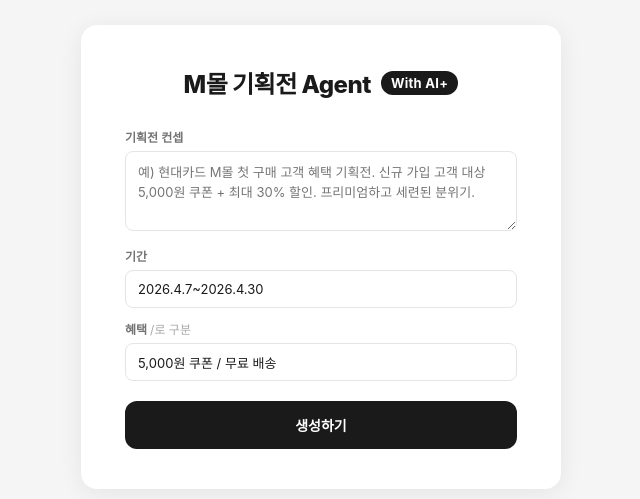
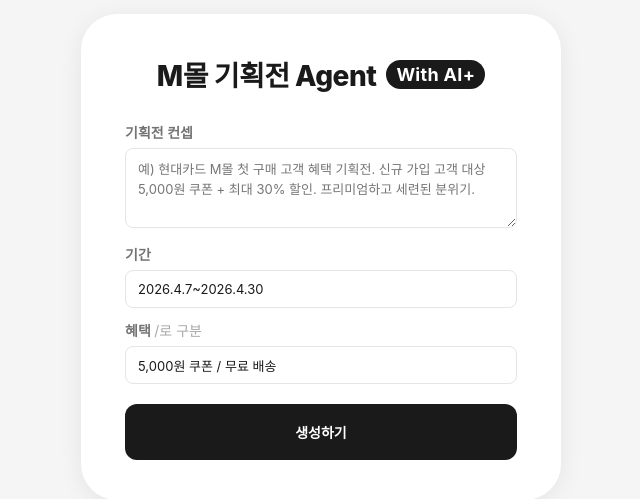
Before and after one commit to jun5354-max/mmall-builder, a React (Create React App) app: page / in a window 1280 px wide. Shown: the part 143-642 px from the top of the page, without its empty margins (319-959 px from the left). Built offline with nearby package versions, Linux system fonts and the light colour scheme.

Commit message:
fix: 초기 화면 UI - 박스 R36, 타이틀 28px, With AI+ 18px, 라벨 14px, 버튼 높이 56px

```diff
--- a/src/App.jsx
+++ b/src/App.jsx
@@ -266,11 +266,11 @@
   center: { flex:1, display:'flex', justifyContent:'center', alignItems:'flex-start', padding:24, overflowY:'auto', background:'#f5f5f5' },
   section: { marginBottom:24, paddingBottom:18, borderBottom:'1px solid #f0f0f0' },
   panelTitle: { fontSize:13, fontWeight:700, color:'#1a1a1a', marginBottom:12 },
-  label: { display:'block', fontSize:12, fontWeight:600, marginBottom:6, color:'rgba(0,0,0,0.55)', fontFamily:font },
+  label: { display:'block', fontSize:14, fontWeight:600, marginBottom:6, color:'rgba(0,0,0,0.55)', fontFamily:font },
   input: { width:'100%', padding:'10px 12px', borderRadius:8, border:'1px solid #e5e5e5', background:'#ffffff', color:'#1a1a1a', fontSize:13, outline:'none', fontFamily:font, boxSizing:'border-box' },
   textarea: { width:'100%', padding:'10px 12px', borderRadius:8, border:'1px solid #e5e5e5', background:'#ffffff', color:'#1a1a1a', fontSize:13, minHeight:60, resize:'vertical', outline:'none', fontFamily:font, boxSizing:'border-box', lineHeight:'20px' },
   colorChip: (active) => ({ width:24, height:24, borderRadius:6, border: active ? '2px solid #1a1a1a' : '2px solid #e5e5e5', cursor:'pointer', flexShrink:0 }),
-  genBtn: { width:'100%', padding:14, background:'#1a1a1a', color:'#fff', border:'none', borderRadius:12, fontSize:14, fontWeight:700, cursor:'pointer', fontFamily:font },
+  genBtn: { width:'100%', height:56, background:'#1a1a1a', color:'#fff', border:'none', borderRadius:12, fontSize:14, fontWeight:700, cursor:'pointer', fontFamily:font },
   modItem: (active) => ({ display:'flex', alignItems:'center', gap:6, padding:'8px 10px', marginBottom:3, backgroundColor: active ? '#f5f5f5' : 'transparent', borderRadius:10, cursor:'pointer', border: active ? '1px solid #e5e5e5' : '1px solid transparent' }),
   modName: { flex:1, fontSize:12, fontWeight:500, color:'#1a1a1a' },
   iconBtn: { padding:'4px 5px', background:'transparent', border:'none', cursor:'pointer', fontSize:13, color:'rgba(0,0,0,0.28)', borderRadius:4, display:'flex', alignItems:'center', justifyContent:'center' },
@@ -1084,10 +1084,10 @@
     {!hasGenerated ? (
       /* ── 랜딩: 중앙 카드 (탑바 없음) ── */
       <div style={{flex:1,display:'flex',alignItems:'center',justifyContent:'center',background:'#f5f5f5'}}>
-        <div style={{width:480,background:'#fff',borderRadius:16,padding:'40px 44px',boxShadow:'0 4px 24px rgba(0,0,0,0.07)'}}>
+        <div style={{width:480,background:'#fff',borderRadius:36,padding:'40px 44px',boxShadow:'0 4px 24px rgba(0,0,0,0.07)'}}>
           <div style={{display:'flex',alignItems:'center',justifyContent:'center',gap:10,marginBottom:28}}>
-            <span style={{fontSize:24,fontWeight:800,color:'#1a1a1a',letterSpacing:'-0.5px'}}>M몰 기획전 Agent</span>
-            <span style={{fontSize:13,fontWeight:700,color:'#fff',background:'#1a1a1a',borderRadius:20,padding:'4px 10px',letterSpacing:'0.3px'}}>With AI+</span>
+            <span style={{fontSize:28,fontWeight:800,color:'#1a1a1a',letterSpacing:'-0.5px'}}>M몰 기획전 Agent</span>
+            <span style={{fontSize:18,fontWeight:700,color:'#fff',background:'#1a1a1a',borderRadius:20,padding:'4px 10px',letterSpacing:'0.3px'}}>With AI+</span>
           </div>
           <div style={{marginBottom:12}}>
             <label style={S.label}>기획전 컨셉</label>
```
